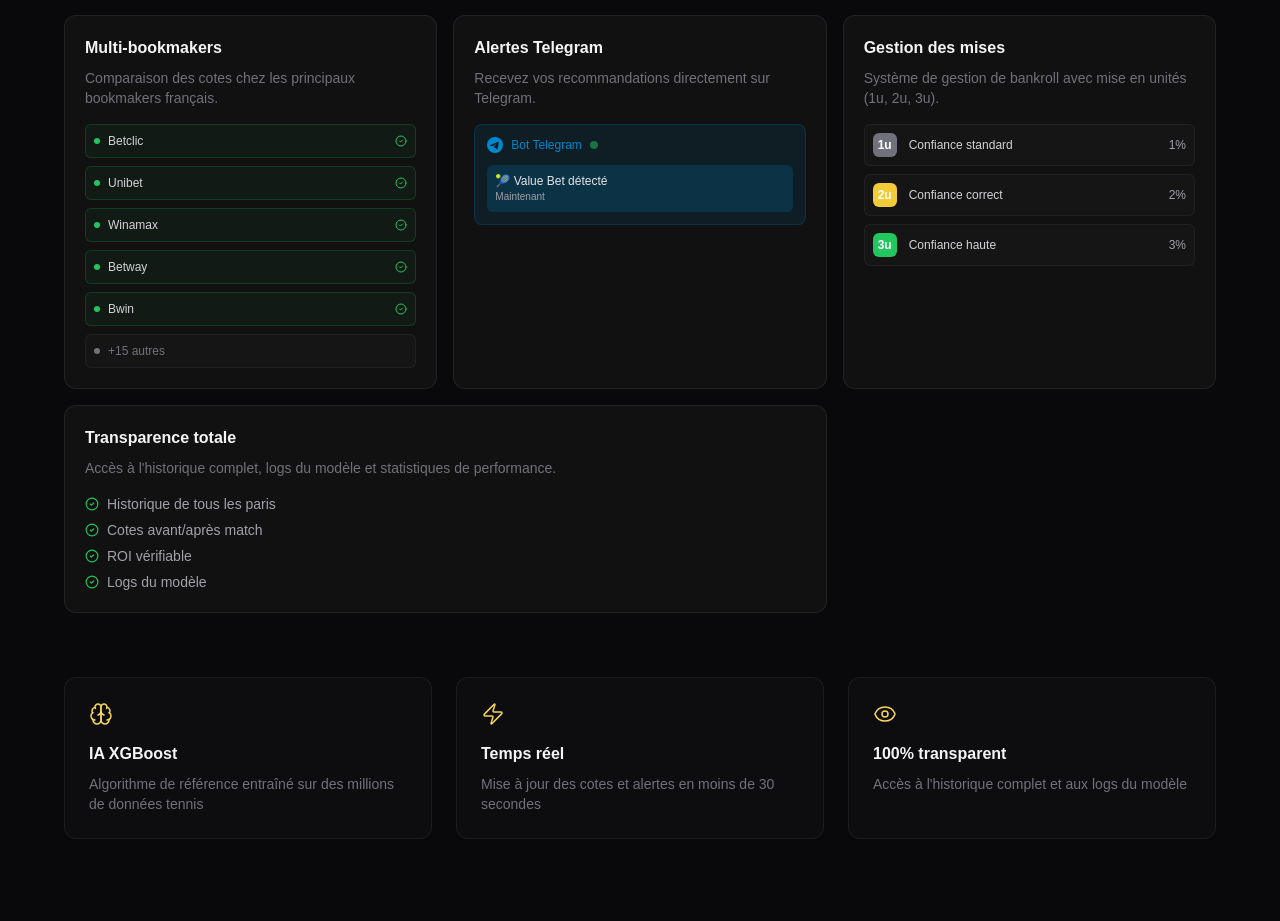
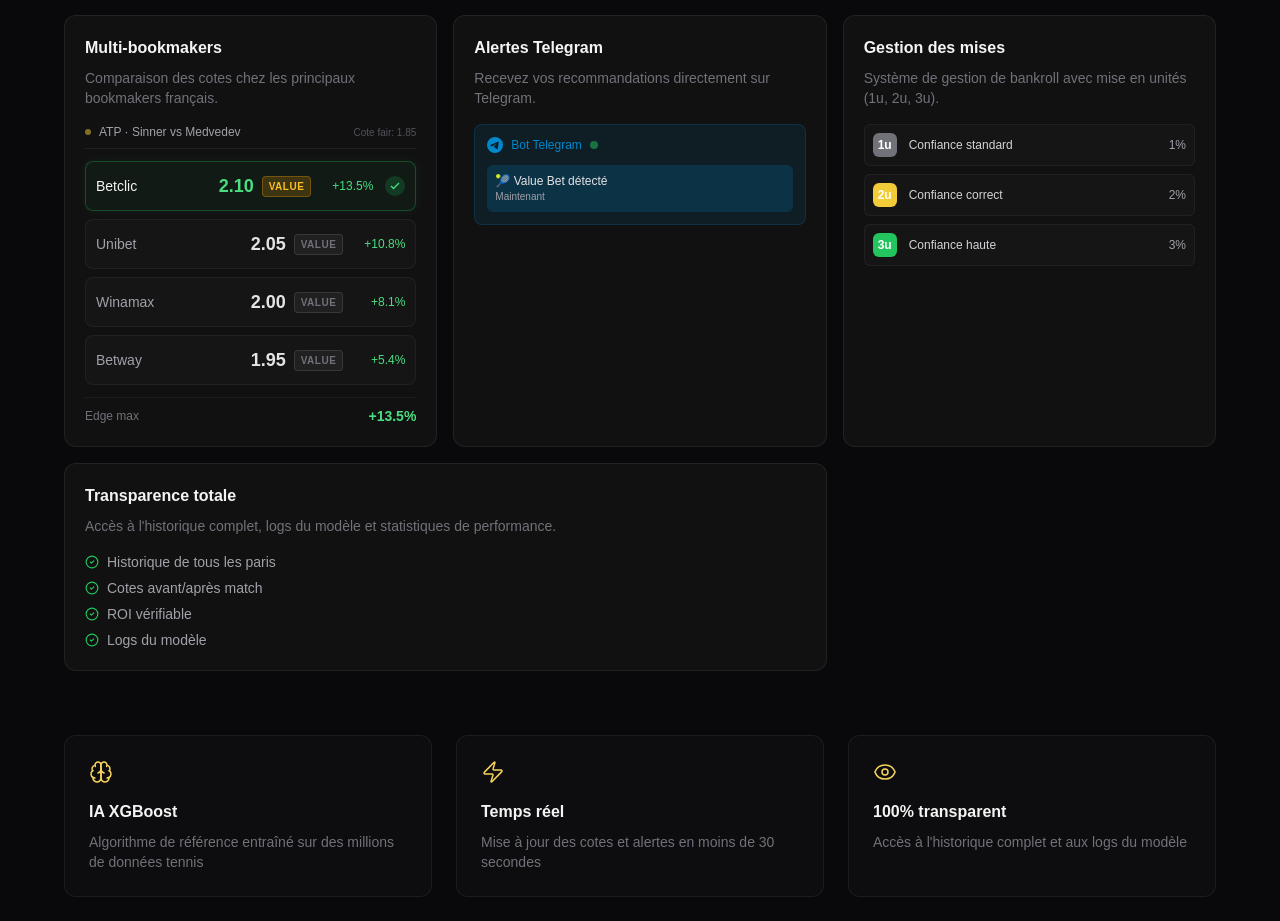
Before and after one commit to Lucas-orsini/valuebet, a Next.js app: page / in a window 1280 px wide. Shown: the part 1640-2561 px from the top of the page. Built offline with nearby package versions, Linux system fonts and the light colour scheme.

Commit message:
feat: Sur la partie Multi-bookmakers, je ne voudrai pas afficher les différent

```diff
--- a/src/components/ui/BentoGrid.tsx
+++ b/src/components/ui/BentoGrid.tsx
@@ -4,6 +4,7 @@
 import { Brain, Zap, LayoutGrid, Send, Sliders, Eye, CheckCircle2 } from "lucide-react";
 import { cn } from "@/lib/utils";
 import { features } from "@/lib/data";
+import { OddsComparisonWidget } from "@/components/ui/OddsComparisonWidget";
 
 // Animation variants
 const fadeInUp: Variants = {
@@ -118,56 +119,6 @@
             />
           </div>
         </div>
-      ))}
-    </div>
-  );
-}
-
-// Bookmaker list component
-function BookmakerList() {
-  const bookmakers = [
-    { name: "Betclic", status: "connected" },
-    { name: "Unibet", status: "connected" },
-    { name: "Winamax", status: "connected" },
-    { name: "Betway", status: "connected" },
-    { name: "Bwin", status: "connected" },
-    { name: "+15 autres", status: "available" },
-  ];
-
-  return (
-    <div className="mt-2 flex flex-col gap-2">
-      {bookmakers.map((bookmaker, i) => (
-        <motion.div
-          key={bookmaker.name}
-          initial={{ opacity: 0, x: -8 }}
-          whileInView={{ opacity: 1, x: 0 }}
-          viewport={{ once: true }}
-          transition={{ delay: 0.08 * i }}
-          className={cn(
-            "flex items-center gap-2 p-2 rounded-md border transition-all",
-            bookmaker.status === "connected"
-              ? "border-green-500/20 bg-green-500/5"
-              : "border-white/[0.05] bg-white/[0.02]"
-          )}
-        >
-          <div
-            className={cn(
-              "w-1.5 h-1.5 rounded-full",
-              bookmaker.status === "connected" ? "bg-green-500" : "bg-zinc-500"
-            )}
-          />
-          <span
-            className={cn(
-              "text-xs flex-1",
-              bookmaker.status === "connected" ? "text-zinc-300" : "text-zinc-500"
-            )}
-          >
-            {bookmaker.name}
-          </span>
-          {bookmaker.status === "connected" && (
-            <CheckCircle2 size={12} className="text-green-500" />
-          )}
-        </motion.div>
       ))}
     </div>
   );
@@ -355,7 +306,7 @@
               {feature.title}
             </h3>
             <p className="text-sm text-zinc-500">{feature.description}</p>
-            <BookmakerList />
+            <OddsComparisonWidget />
           </>
         );
       case "telegram":
--- /dev/null
+++ b/src/components/ui/OddsComparisonWidget.tsx
@@ -0,0 +1,156 @@
+"use client";
+import { motion, type Variants } from "framer-motion";
+import { cn } from "@/lib/utils";
+
+interface OddsRow {
+  bookmaker: string;
+  odds: number;
+  isOptimal: boolean;
+  edge: number;
+}
+
+const ODDS_COMPARISON_DATA: OddsRow[] = [
+  { bookmaker: "Betclic", odds: 2.10, isOptimal: true, edge: 13.5 },
+  { bookmaker: "Unibet", odds: 2.05, isOptimal: false, edge: 10.8 },
+  { bookmaker: "Winamax", odds: 2.00, isOptimal: false, edge: 8.1 },
+  { bookmaker: "Betway", odds: 1.95, isOptimal: false, edge: 5.4 },
+];
+
+const FAIR_ODDS = 1.85;
+
+const rowVariants: Variants = {
+  hidden: { opacity: 0, x: -12 },
+  visible: (i: number) => ({
+    opacity: 1,
+    x: 0,
+    transition: {
+      duration: 0.4,
+      ease: "easeOut",
+      delay: i * 0.1,
+    },
+  }),
+};
+
+function OddsRowComponent({ row, index }: { row: OddsRow; index: number }) {
+  const hasValue = row.edge > 5;
+
+  return (
+    <motion.div
+      custom={index}
+      variants={rowVariants}
+      initial="hidden"
+      whileInView="visible"
+      viewport={{ once: true }}
+      className={cn(
+        "flex items-center gap-3 p-2.5 rounded-lg border transition-all duration-200",
+        row.isOptimal
+          ? "border-green-500/30 bg-green-500/5 shadow-[0_0_12px_rgba(74,222,128,0.08)]"
+          : "border-white/[0.05] bg-white/[0.02] hover:border-white/[0.08]"
+      )}
+    >
+      {/* Bookmaker name */}
+      <span
+        className={cn(
+          "flex-1 text-sm font-medium min-w-[80px]",
+          row.isOptimal ? "text-zinc-100" : "text-zinc-400"
+        )}
+      >
+        {row.bookmaker}
+      </span>
+
+      {/* Odds */}
+      <div className="flex items-center gap-2">
+        <span
+          className={cn(
+            "text-lg font-bold tabular-nums",
+            row.isOptimal ? "text-green-400" : "text-zinc-200"
+          )}
+        >
+          {row.odds.toFixed(2)}
+        </span>
+
+        {/* Value badge */}
+        {hasValue && (
+          <span
+            className={cn(
+              "px-1.5 py-0.5 rounded text-[10px] font-bold uppercase tracking-wider",
+              row.isOptimal
+                ? "bg-amber-500/20 text-amber-400 border border-amber-500/30"
+                : "bg-white/5 text-zinc-500 border border-white/10"
+            )}
+          >
+            Value
+          </span>
+        )}
+      </div>
+
+      {/* Edge indicator */}
+      <span
+        className={cn(
+          "text-xs font-medium tabular-nums min-w-[50px] text-right",
+          hasValue ? "text-green-400" : "text-zinc-500"
+        )}
+      >
+        +{row.edge.toFixed(1)}%
+      </span>
+
+      {/* Optimal indicator */}
+      {row.isOptimal && (
+        <div className="w-5 h-5 rounded-full bg-green-500/20 flex items-center justify-center">
+          <svg
+            className="w-3 h-3 text-green-400"
+            fill="none"
+            viewBox="0 0 24 24"
+            stroke="currentColor"
+            strokeWidth={2.5}
+          >
+            <polyline points="20 6 9 17 4 12" />
+          </svg>
+        </div>
+      )}
+    </motion.div>
+  );
+}
+
+export function OddsComparisonWidget() {
+  const maxEdge = Math.max(...ODDS_COMPARISON_DATA.map((r) => r.edge));
+  const avgOdds = ODDS_COMPARISON_DATA.reduce((sum, r) => sum + r.odds, 0) / ODDS_COMPARISON_DATA.length;
+
+  return (
+    <div className="mt-2 flex flex-col gap-3">
+      {/* Match header */}
+      <motion.div
+        initial={{ opacity: 0, y: -8 }}
+        whileInView={{ opacity: 1, y: 0 }}
+        viewport={{ once: true }}
+        transition={{ duration: 0.4, ease: "easeOut" }}
+        className="flex items-center gap-2 pb-2 border-b border-white/[0.06]"
+      >
+        <div className="w-1.5 h-1.5 rounded-full bg-accent animate-pulse" />
+        <span className="text-xs text-zinc-400 font-medium">
+          ATP · Sinner vs Medvedev
+        </span>
+        <span className="text-[10px] text-zinc-600 ml-auto">Cote fair: {FAIR_ODDS.toFixed(2)}</span>
+      </motion.div>
+
+      {/* Odds rows */}
+      <div className="flex flex-col gap-2">
+        {ODDS_COMPARISON_DATA.map((row, index) => (
+          <OddsRowComponent key={row.bookmaker} row={row} index={index} />
+        ))}
+      </div>
+
+      {/* Summary */}
+      <motion.div
+        initial={{ opacity: 0 }}
+        whileInView={{ opacity: 1 }}
+        viewport={{ once: true }}
+        transition={{ duration: 0.4, delay: 0.5 }}
+        className="flex items-center justify-between pt-2 border-t border-white/[0.05]"
+      >
+        <span className="text-xs text-zinc-500">Edge max</span>
+        <span className="text-sm font-bold text-green-400">+{maxEdge.toFixed(1)}%</span>
+      </motion.div>
+    </div>
+  );
+}
```
Also changed, not shown: .kurtel-activity-log.json, 1 other file (tests, documents, lock files or other folders).
